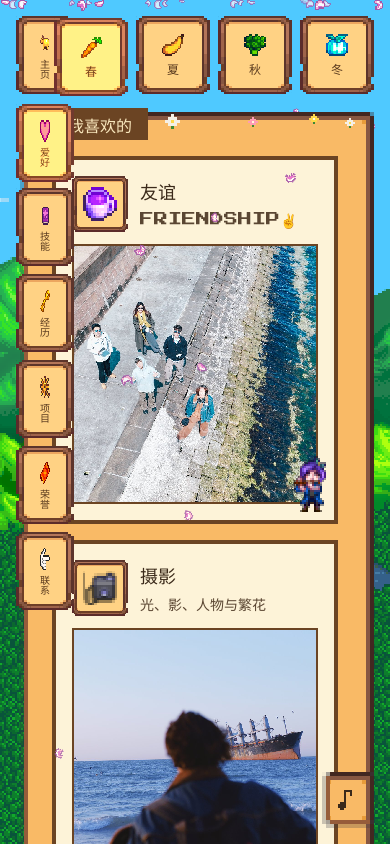
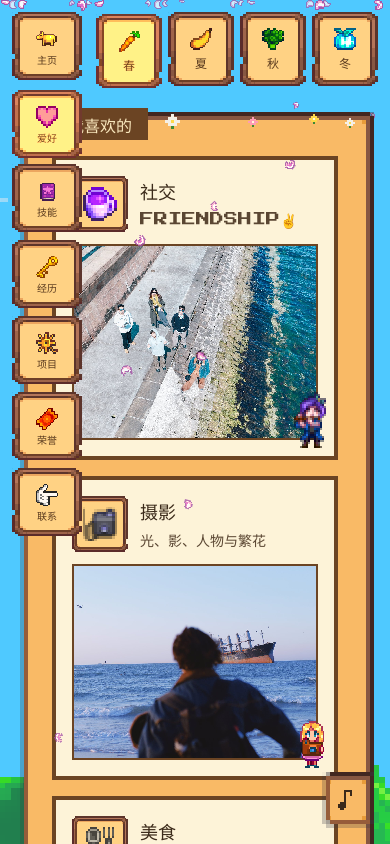
Before and after one commit to chuanbushang/pixel-farm-portfolio, a React (Vite) app: page /hobbies in a window 390 px wide. Shown: the top 844 px of the page. Built offline with nearby package versions, Linux system fonts and the light colour scheme; a web font is replaced by a local one.

Commit message:
保存：友谊改社交 + 竖屏（9:16）适配（2026-08-02 15:00）

```diff
--- a/src/components/ExpandableItem.tsx
+++ b/src/components/ExpandableItem.tsx
@@ -131,7 +131,7 @@ export default function ExpandableItem({
         {hasImages ? (
           coverPortrait || coverContain ? (
             // 完整显示封面：不裁切原构图（竖版自动 / coverContain 强制），两侧衬奶油底
-            <div className="flex h-96 w-full items-center justify-center bg-[#e8d9b0]">
+            <div className="flex h-72 w-full items-center justify-center bg-[#e8d9b0] sm:h-96">
               <img
                 key={open ? images![imgIdx] : images![0]}
                 src={open ? images![imgIdx] : images![0]}
@@ -154,7 +154,7 @@ export default function ExpandableItem({
                 setCoverPortrait(img.naturalHeight > img.naturalWidth)
               }}
               style={coverPos ? { objectPosition: coverPos } : undefined}
-              className={`h-64 w-full object-cover ${noExpand ? '' : 'transition-all group-hover:scale-105 group-hover:opacity-50'}`}
+              className={`h-48 w-full object-cover sm:h-64 ${noExpand ? '' : 'transition-all group-hover:scale-105 group-hover:opacity-50'}`}
             />
           )
         ) : (
@@ -206,7 +206,7 @@ export default function ExpandableItem({
                   ◀
                 </button>
               )}
-              <div className="relative flex h-80 min-w-0 flex-1 items-center justify-center border-2 border-[#6b4423] bg-[#e8d9b0]">
+              <div className="relative flex h-56 min-w-0 flex-1 items-center justify-center border-2 border-[#6b4423] bg-[#e8d9b0] sm:h-80">
                 <img
                   src={images![imgIdx]}
                   alt={`${title} 图 ${imgIdx + 1}`}
@@ -242,7 +242,7 @@ export default function ExpandableItem({
           必须 createPortal 到 body：卡片 article 悬停带 transform，会把 fixed 灯箱困进卡片层叠上下文导致闪烁 */}
       {zoomOpen && hasImages && createPortal(
         <div
-          className="fixed inset-0 z-[999] flex items-center justify-center bg-black/80 p-6"
+          className="fixed inset-0 z-[999] flex items-center justify-center bg-black/80 p-3 sm:p-6"
           onClick={() => setZoomOpen(false)}
         >
           <img
@@ -268,7 +268,7 @@ export default function ExpandableItem({
               <button
                 type="button"
                 onClick={(e) => { e.stopPropagation(); manualSwitch(imgIdx - 1) }}
-                className="wood-btn absolute left-4 top-1/2 -translate-y-1/2 cursor-pointer px-3 py-2 font-pixel text-lg text-[#5a3a1e]"
+                className="wood-btn absolute left-2 top-1/2 -translate-y-1/2 cursor-pointer px-2 py-1 font-pixel text-base text-[#5a3a1e] sm:left-4 sm:px-3 sm:py-2 sm:text-lg"
                 aria-label="上一张"
               >
                 ◀
@@ -276,7 +276,7 @@ export default function ExpandableItem({
               <button
                 type="button"
                 onClick={(e) => { e.stopPropagation(); manualSwitch(imgIdx + 1) }}
-                className="wood-btn absolute right-4 top-1/2 -translate-y-1/2 cursor-pointer px-3 py-2 font-pixel text-lg text-[#5a3a1e]"
+                className="wood-btn absolute right-2 top-1/2 -translate-y-1/2 cursor-pointer px-2 py-1 font-pixel text-base text-[#5a3a1e] sm:right-4 sm:px-3 sm:py-2 sm:text-lg"
                 aria-label="下一张"
               >
                 ▶
--- a/src/components/Layout.tsx
+++ b/src/components/Layout.tsx
@@ -18,7 +18,7 @@ export default function Layout({ children }: { children: ReactNode }) {
 
   return (
     <div
-      className="font-pixel min-h-screen text-[#3b2a1a] transition-colors duration-700"
+      className="farm-bg font-pixel min-h-screen text-[#3b2a1a] transition-colors duration-700"
       style={{
         backgroundImage: `url(/assets/icons/buildings/HighlandsBackground_${SEASON_BG[season]}.png), linear-gradient(to bottom, ${cfg.skyTop}, ${cfg.skyMid}, ${cfg.skyBottom})`,
         backgroundSize: 'cover',
@@ -31,8 +31,8 @@ export default function Layout({ children }: { children: ReactNode }) {
       <PixelArt rows={cloud.rows} palette={cloud.palette} scale={4} className="animate-drift fixed top-[22%] z-0 opacity-60" style={{ animationDuration: '95s' }} />
       <PixelArt rows={cloud.rows} palette={cloud.palette} scale={3} className="animate-drift fixed top-[48%] z-0 opacity-40" style={{ animationDuration: '120s', animationDelay: '-55s' }} />
 
-      {/* 顶栏：导航（主页隐藏，大牌子已提供跳转） + 季节切换同一弹性行 */}
-      <div className="fixed inset-x-0 top-0 z-50 flex items-start justify-between gap-3 p-4">
+      {/* 顶栏：导航（主页隐藏，大牌子已提供跳转） + 季节切换同一弹性行；窄屏允许换行防挤压 */}
+      <div className="fixed inset-x-0 top-0 z-50 flex flex-wrap items-start justify-between gap-2 p-3 md:gap-3 md:p-4">
         {isHome ? <span /> : <SiteNav />}
         <SeasonSwitcher season={season} onChange={setSeason} />
       </div>
--- a/src/components/SeasonSwitcher.tsx
+++ b/src/components/SeasonSwitcher.tsx
@@ -16,7 +16,7 @@ const iconMap: Record<Season, string> = {
 
 export default function SeasonSwitcher({ season, onChange }: SeasonSwitcherProps) {
   return (
-    <div className="flex shrink-0 gap-2" role="group" aria-label="切换季节">
+    <div className="flex shrink-0 gap-1.5 sm:gap-2" role="group" aria-label="切换季节">
       {SEASON_ORDER.map((id) => {
         const cfg = SEASONS[id]
         const active = id === season
@@ -24,7 +24,7 @@ export default function SeasonSwitcher({ season, onChange }: SeasonSwitcherProps
           <button
             key={id}
             onClick={() => onChange(id)}
-            className="wood-btn flex flex-col items-center gap-1 px-3 py-2"
+            className="wood-btn flex flex-col items-center gap-1 px-2 py-1.5 sm:px-3 sm:py-2"
             style={active ? { filter: 'brightness(1.15) saturate(1.2)', transform: 'translateY(2px)' } : undefined}
             aria-pressed={active}
             title={`切换到${cfg.label}季`}
--- a/src/data/profile.ts
+++ b/src/data/profile.ts
@@ -216,7 +216,7 @@ export interface Hobby {
 }
 
 export const hobbies: Hobby[] = [
-  { icon: 'startea', title: '友谊', brief: 'FRIENDSHIP✌', images: [
+  { icon: 'startea', title: '社交', brief: 'FRIENDSHIP✌', images: [
     '/assets/material/friendship/web/friendship5.jpg',
     '/assets/material/friendship/web/friendship4.jpg',
     '/assets/material/friendship/web/friendship1.jpg',
--- a/src/index.css
+++ b/src/index.css
@@ -325,3 +325,12 @@
 .animate-frames7 {
   animation: px-frames7 1.05s step-end infinite;
 }
+
+/* ============ 竖屏（手机）适配 ============ */
+/* iOS Safari 不支持 background-attachment: fixed，会把背景拉成整页高度导致画面错位，
+   移动端改为 scroll（桌面端保持 fixed 视差不变） */
+@media (max-width: 767px) {
+  .farm-bg {
+    background-attachment: scroll !important;
+  }
+}
--- a/src/sections/Hero.tsx
+++ b/src/sections/Hero.tsx
@@ -18,10 +18,10 @@ export default function Hero({ season }: HeroProps) {
       <PixelArt rows={cloud.rows} palette={cloud.palette} scale={3} className="animate-drift absolute top-[30%] opacity-60" style={{ animationDuration: '105s', animationDelay: '-50s' }} />
       <PixelArt rows={cloud.rows} palette={cloud.palette} scale={4} className="animate-drift absolute top-[6%] opacity-75" style={{ animationDuration: '90s', animationDelay: '-25s' }} />
 
-      {/* 星露谷对话界面：左侧对话框 + 右侧肖像面板 */}
-      <div className="relative z-10 mx-4 mt-8 flex w-full max-w-3xl items-stretch gap-4">
+      {/* 星露谷对话界面：左侧对话框 + 右侧肖像面板；竖屏改为上下堆叠防文字挤压 */}
+      <div className="relative z-10 mx-4 mt-8 flex w-full max-w-3xl flex-col items-center gap-4 sm:flex-row sm:items-stretch">
         {/* 左：textBox 对话框 */}
-        <div className="stardew-textbox flex-1 p-6 md:p-7">
+        <div className="stardew-textbox w-full flex-1 p-5 sm:p-6 md:p-7">
           <div className="space-y-3">
             <p className="font-pixel text-base text-[#8b5a2b] md:text-lg">{profile.title}</p>
             <p className="font-pixel text-sm text-[#6b4423]">
--- a/src/sections/TitleScreen.tsx
+++ b/src/sections/TitleScreen.tsx
@@ -30,7 +30,7 @@ export default function TitleScreen({ onNavigate }: TitleScreenProps) {
 
   return (
     <section
-      className="relative flex h-screen select-none flex-col items-center justify-center overflow-hidden px-4 pb-8 pt-20 transition-colors duration-700"
+      className="relative flex min-h-screen select-none flex-col items-center justify-center overflow-hidden px-4 pb-8 pt-24 transition-colors duration-700"
       style={{
         backgroundImage: `url(/assets/icons/buildings/HighlandsBackground_${SEASON_BG[season]}.png), linear-gradient(to bottom, ${cfg.titleTop}, ${cfg.titleMid}, ${cfg.titleBottom})`,
         backgroundSize: 'cover',
@@ -42,12 +42,12 @@ export default function TitleScreen({ onNavigate }: TitleScreenProps) {
       <img
         src="/assets/icons/ui/my-farm-web.png"
         alt={profile.farmName}
-        className="relative z-10 mx-4 mb-12 w-[min(92vw,560px)]"
+        className="relative z-10 mx-4 mb-8 w-[min(80vw,420px)] md:mb-12 md:w-[min(92vw,560px)]"
         draggable={false}
       />
 
       {/* 木头菜单按钮（第 8 块「音乐」弹出音乐设置，与「联系我」对称） */}
-      <nav className="relative z-10 grid grid-cols-2 gap-5 px-4 sm:grid-cols-4 md:gap-7">
+      <nav className="relative z-10 grid grid-cols-2 gap-4 px-4 sm:grid-cols-4 md:gap-7">
         {menu.map((item) => (
           <div key={item.id} className="relative">
             {/* 音乐提示：attention 星标（右上角外侧，呼吸缩放）+ 白色无背景闪烁文本，点击后消失 */}
@@ -73,7 +73,7 @@ export default function TitleScreen({ onNavigate }: TitleScreenProps) {
                   ? (setShowMusic((v) => !v), setMusicHint(false))
                   : onNavigate(item.id)
               }
-              className="wood-btn flex w-32 flex-col items-center gap-2 px-4 py-4 md:w-36"
+              className="wood-btn flex w-28 flex-col items-center gap-2 px-3 py-3 sm:w-32 sm:px-4 sm:py-4 md:w-36"
               style={
                 item.id === 'music' && showMusic
                   ? { filter: 'brightness(1.15) saturate(1.2)', transform: 'translateY(2px)' }
```
Also changed, not shown: 1 other file (tests, documents, lock files or other folders).
